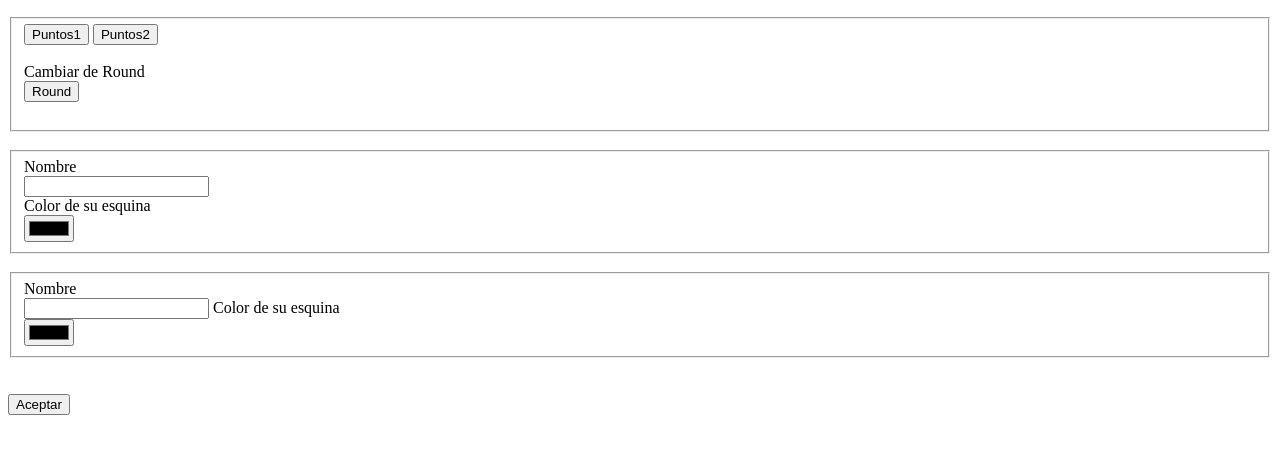
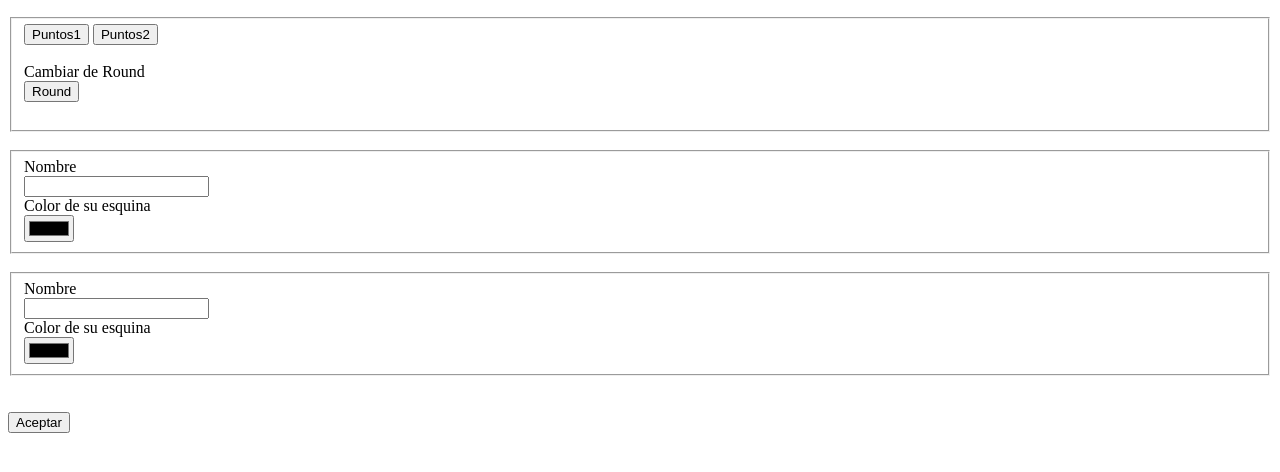
Before and after one commit to David171G0247/Aplicaciones-Cliente-Servidor, a plain HTML site: page Actividad3/Index.html in a window 1280 px wide. Shown: the part 110-582 px from the top of the page. Drawn offline with Linux system fonts and the light colour scheme.

Commit message:
Update Index.html

```diff
--- a/Actividad3/Index.html
+++ b/Actividad3/Index.html
@@ -29,7 +29,7 @@
         <br />
         <fieldset >
             <label>Nombre </label><br />
-            <input type="text" name="Nombre2" />
+            <input type="text" name="Nombre2" /><br/>
             <label>Color de su esquina</label><br />
             <input type="color" name="Color2" />
         </fieldset>
```
